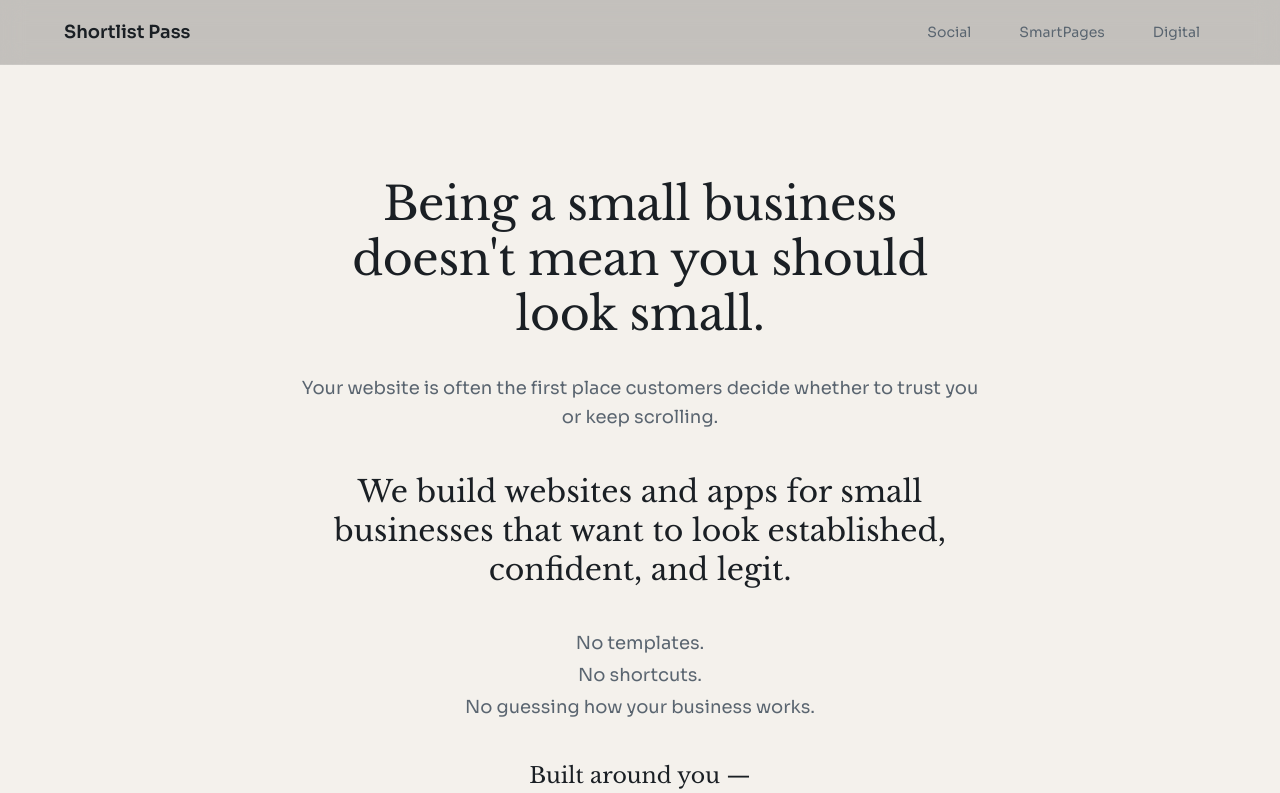
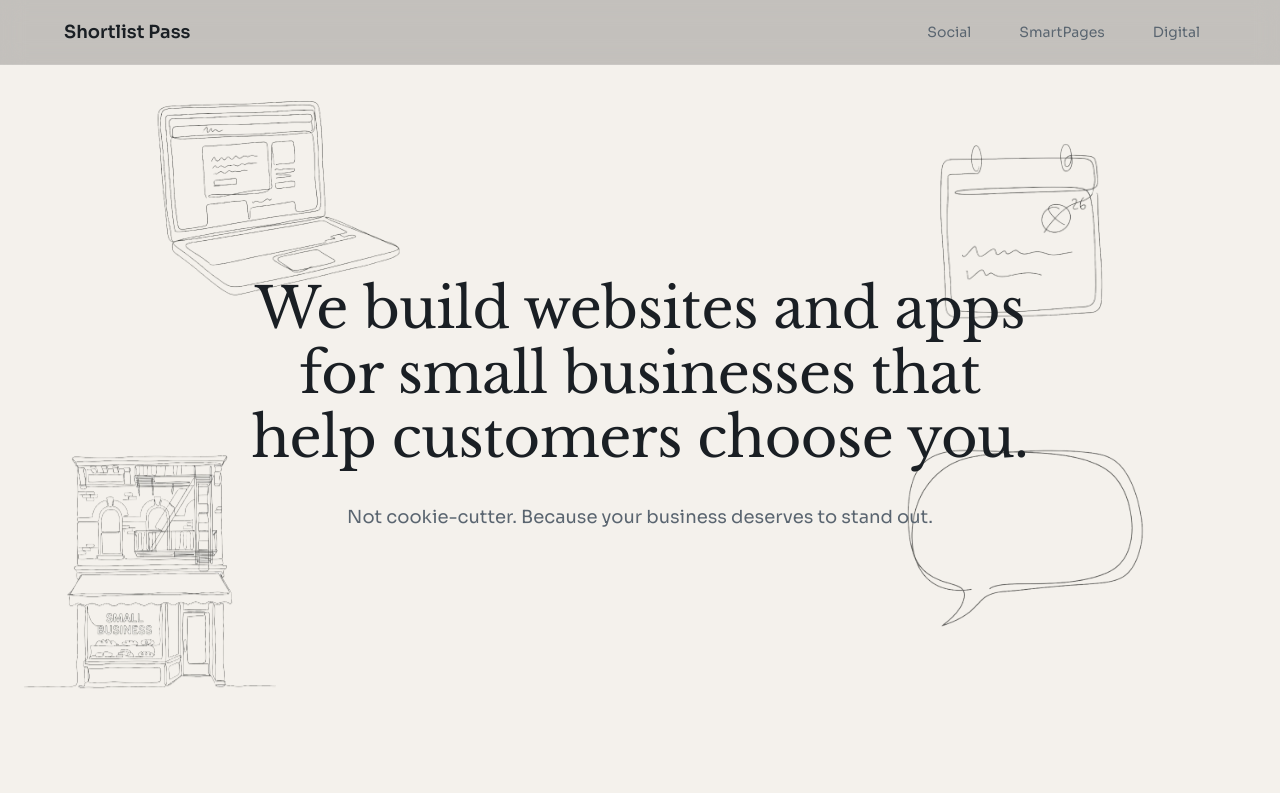
Before and after one commit to Dunzoai/shortlist-pass-hub, a Next.js app: page /digital in a window 1280 px wide. Shown: the top 793 px of the page. Built offline with nearby package versions, Linux system fonts and the light colour scheme.

Commit message:
Revert "Rebuild hero with editorial micro-wow motion"
This reverts commit a366e0079a112a5c6c1d522b3228a609f82f5442.

```diff
--- a/src/app/digital/page.tsx
+++ b/src/app/digital/page.tsx
@@ -9,70 +9,109 @@ import { WhyBlock } from "@/components/WhyBlock";
 
 // =============================================================================
 // SECTION 1: HERO
-// Micro-wow moment: subtle "settling into place" motion
-// No decorative animation — just care, craft, intentional design
+// Bold, editorial, confident. The text is the star.
 // =============================================================================
 
 function HeroSection() {
-  const sectionRef = useRef(null);
-  const isInView = useInView(sectionRef, { once: false, margin: "-10%" });
+  return (
+    <section className="relative min-h-[85vh] flex items-center justify-center bg-[#F4F1EC] overflow-hidden">
+      {/* Floating background icons - editorial polish */}
+      <div className="absolute inset-0 pointer-events-none z-0">
+        {/* Top left icon - laptop */}
+        <motion.img
+          src="/laptop-website.png"
+          alt=""
+          className="absolute w-40 md:w-[345px] lg:w-[460px] mobile-corner-1 md:opacity-[0.65]"
+          style={{ left: "2%", top: "-10%" }}
+          animate={{
+            x: [0, 8, 0, -6, 0],
+            y: [0, -8, 0, 6, 0],
+          }}
+          transition={{
+            duration: 20,
+            repeat: Infinity,
+            ease: "easeInOut",
+          }}
+        />
 
-  // Restrained motion values
-  const settleTransition = {
-    duration: 0.8,
-    ease: [0.25, 0.1, 0.25, 1] as const, // custom ease-out curve
-  };
+        {/* Left icon - business (below laptop, staggered left) */}
+        <motion.img
+          src="/business.png"
+          alt=""
+          className="absolute w-44 md:w-[390px] lg:w-[540px] mobile-corner-2 md:opacity-[0.65]"
+          style={{ left: "-10%", top: "12%" }}
+          animate={{
+            x: [0, 10, 0, -12, 0],
+            y: [0, -6, 0, 10, 0],
+          }}
+          transition={{
+            duration: 18,
+            repeat: Infinity,
+            ease: "easeInOut",
+            delay: 1,
+          }}
+        />
 
-  return (
-    <section
-      ref={sectionRef}
-      className="relative min-h-[90vh] flex items-center justify-center bg-[#F4F1EC] py-20 md:py-28"
-    >
+        {/* Top right icon - calendar (staggered higher) */}
+        <motion.img
+          src="/calendar.png"
+          alt=""
+          className="absolute w-40 md:w-[370px] lg:w-[490px] mobile-corner-3 md:opacity-[0.65]"
+          style={{ right: "0%", top: "-18%" }}
+          animate={{
+            x: [0, -14, 0, 10, 0],
+            y: [0, 10, 0, -8, 0],
+          }}
+          transition={{
+            duration: 16,
+            repeat: Infinity,
+            ease: "easeInOut",
+            delay: 3,
+          }}
+        />
+
+        {/* Bottom right icon - message bubble (staggered inward) */}
+        <motion.img
+          src="/message-bubble.png"
+          alt=""
+          className="absolute w-32 md:w-[345px] lg:w-[440px] mobile-corner-4 md:opacity-[0.65]"
+          style={{ right: "3%", bottom: "-10%" }}
+          animate={{
+            x: [0, 6, 0, -10, 0],
+            y: [0, -12, 0, 8, 0],
+          }}
+          transition={{
+            duration: 15,
+            repeat: Infinity,
+            ease: "easeInOut",
+            delay: 5,
+          }}
+        />
+      </div>
+
       <Container>
-        <motion.div
-          className="max-w-[720px] mx-auto text-center px-4"
-          initial={{ opacity: 0.9, y: 8 }}
-          animate={isInView ? { opacity: 1, y: 0 } : { opacity: 0.9, y: 8 }}
-          transition={settleTransition}
-        >
-          {/* Opening line - Serif */}
-          <h1
-            className="text-[26px] md:text-[38px] lg:text-[46px] font-normal text-[#1A1F24] leading-[1.2] tracking-[-0.01em] mb-6 md:mb-8"
-            style={{ fontFamily: "var(--font-libre-baskerville)" }}
+        <div className="relative z-20 max-w-[1000px] mx-auto text-center px-4 -mt-16 md:-mt-8 lg:mt-0">
+          {/* H1 - Serif */}
+          <motion.h1
+            initial={{ opacity: 0 }}
+            animate={{ opacity: 1 }}
+            transition={{ duration: 1, ease: "easeOut" }}
+            className="text-[28px] md:text-[44px] lg:text-[56px] font-normal text-[#1A1F24] leading-[1.15] tracking-[-0.01em] mb-6 md:mb-8"
+            style={{ fontFamily: "var(--font-libre-baskerville)", textWrap: "balance" }}
           >
-            Being a small business doesn&apos;t mean you should look small.
-          </h1>
+            We build websites and apps for small businesses that help customers choose you.
+          </motion.h1>
 
-          {/* Context - Sans, muted */}
-          <p className="text-base md:text-lg text-[#5A6570] mb-8 md:mb-10 leading-relaxed">
-            Your website is often the first place customers decide
-            whether to trust you or keep scrolling.
-          </p>
-
-          {/* Main statement - Serif, slightly smaller */}
-          <p
-            className="text-[20px] md:text-[26px] lg:text-[30px] font-normal text-[#1A1F24] leading-[1.3] mb-8 md:mb-10"
-            style={{ fontFamily: "var(--font-libre-baskerville)" }}
+          {/* Anchor - Sans */}
+          <motion.p
+            initial={{ opacity: 0 }}
+            animate={{ opacity: 1 }}
+            transition={{ duration: 1, delay: 0.3, ease: "easeOut" }}
+            className="text-sm md:text-lg text-[#5A6570]"
           >
-            We build websites and apps for small businesses that want to look established, confident, and legit.
-          </p>
-
-          {/* The list - Sans, spaced */}
-          <div className="space-y-1 mb-8 md:mb-10">
-            <p className="text-base md:text-lg text-[#5A6570]">No templates.</p>
-            <p className="text-base md:text-lg text-[#5A6570]">No shortcuts.</p>
-            <p className="text-base md:text-lg text-[#5A6570]">No guessing how your business works.</p>
-          </div>
-
-          {/* Closing - Serif, warm */}
-          <p
-            className="text-[18px] md:text-[22px] text-[#1A1F24] leading-[1.4]"
-            style={{ fontFamily: "var(--font-libre-baskerville)" }}
-          >
-            Built around you —<br />
-            so customers feel good choosing you.
-          </p>
-        </motion.div>
+            Not cookie-cutter. Because your business deserves to stand out.
+          </motion.p>
+        </div>
       </Container>
     </section>
   );
--- a/src/app/globals.css
+++ b/src/app/globals.css
@@ -52,3 +52,35 @@ html {
     transform: translateX(-50%);
   }
 }
+
+/* Mobile-specific styles for hero icons - different positions than desktop */
+@media (max-width: 767px) {
+  .mobile-corner-1,
+  .mobile-corner-2,
+  .mobile-corner-3,
+  .mobile-corner-4 {
+    opacity: 0.5;
+  }
+
+  /* Reposition icons for mobile layout */
+  .mobile-corner-1 {
+    left: -5% !important;
+    top: 5% !important;
+  }
+  .mobile-corner-2 {
+    left: auto !important;
+    right: -8% !important;
+    top: -5% !important;
+  }
+  .mobile-corner-3 {
+    right: -5% !important;
+    top: auto !important;
+    bottom: 10% !important;
+  }
+  .mobile-corner-4 {
+    left: -5% !important;
+    right: auto !important;
+    top: auto !important;
+    bottom: 15% !important;
+  }
+}
```
